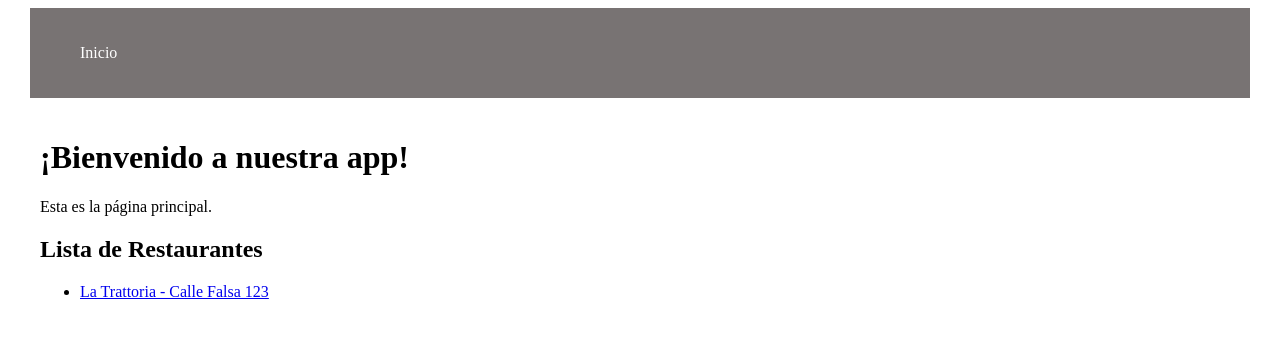
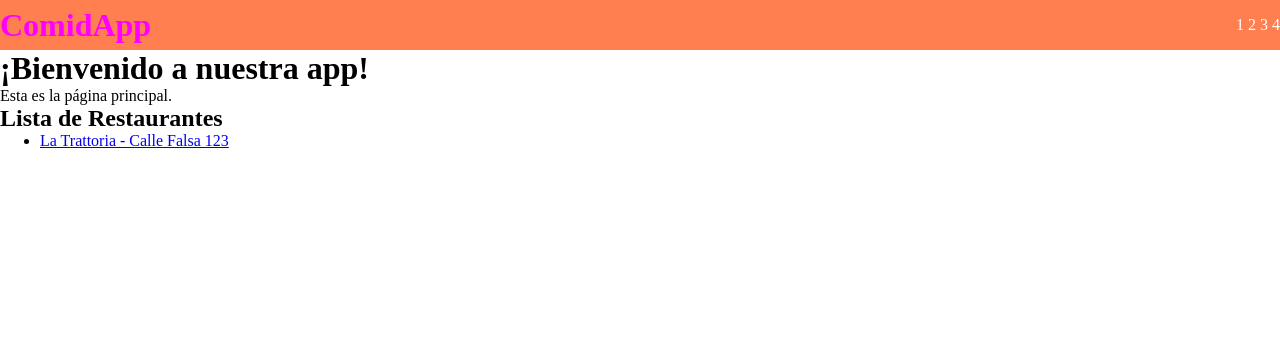
Before and after one commit to Damaynd/comidapp-resenas-resto, a Django app: page / in a window 1280 px wide. Shown: the top 344 px of the page. Run offline with Django 5.2, Linux system fonts and the light colour scheme; data comes from the database, SQL or seed files in the repository.

Commit message:
feat: Added header

```diff
--- a/aplicacion/static/styles/main.css
+++ b/aplicacion/static/styles/main.css
@@ -1,34 +1,35 @@
+*{
+    margin: 0;
+
+}
 body{
     background: white !important;
     background-color: white !important;
     color: black !important;
 }
-
-.navbar{
-    background: #787373;
+.header{
+    display:flex;
+    justify-content: space-between;
+    height:50px;
+    background-color: coral;
+    align-items: center;
 }
 
-.navbar ul{
-    display: flex; /*Para verlo de lado*/
-    justify-content: space-between; /*Para que tengan un espacio*/
-}
-
-.navbar ul li{
-    list-style: none; /*Quita los puntos al lado de cada link*/
-}
-
-.navbar ul li a{
+.header a{
     color: white;
     text-decoration: none; /*Quita la barrita fea de cuando se clickea*/
 }
 
-.navbar ul li a:hover { /*Cuando se pasa el mouse por encima*/
+.header a:hover { /*Cuando se pasa el mouse por encima*/
     color: magenta
 }
 
-.container{
-    max-width: 1200px; /*Se restringe a un espacio*/
-    /*background: blue; /*mientras, para verlo*/
-    margin: auto; /*se centra automatico*/
-    padding: 20px 10px;
+.logo{
+    float:left;
+    line-height: 70px;
 }
+
+/* menú lateral
+*/
+
+/*fin menú lateral*/
--- a/aplicacion/templates/base.html
+++ b/aplicacion/templates/base.html
@@ -12,15 +12,18 @@
     </head>
     <body>
 <!-- Crea links para clickear -->
-<nav class="navbar container">
-    <ul>
-        <li>
-            <a href="/">
-                Inicio
-            </a>
-        </li>
+<header class="header">
+    <a href="base.html" class="logo">
+        <h1>ComidApp</h1>
+    </a>
+    <nav class="menu">
+        <a href="#">1</a>
+        <a href="#">2</a>
+        <a href="#">3</a>
+        <a href="#">4</a>
+    </nav>
+</header>
 
-</nav>
 
 <!-- Esto indica que abajo de la plantilla ira el contenido de la pagina-->
 <main class="container">
```
